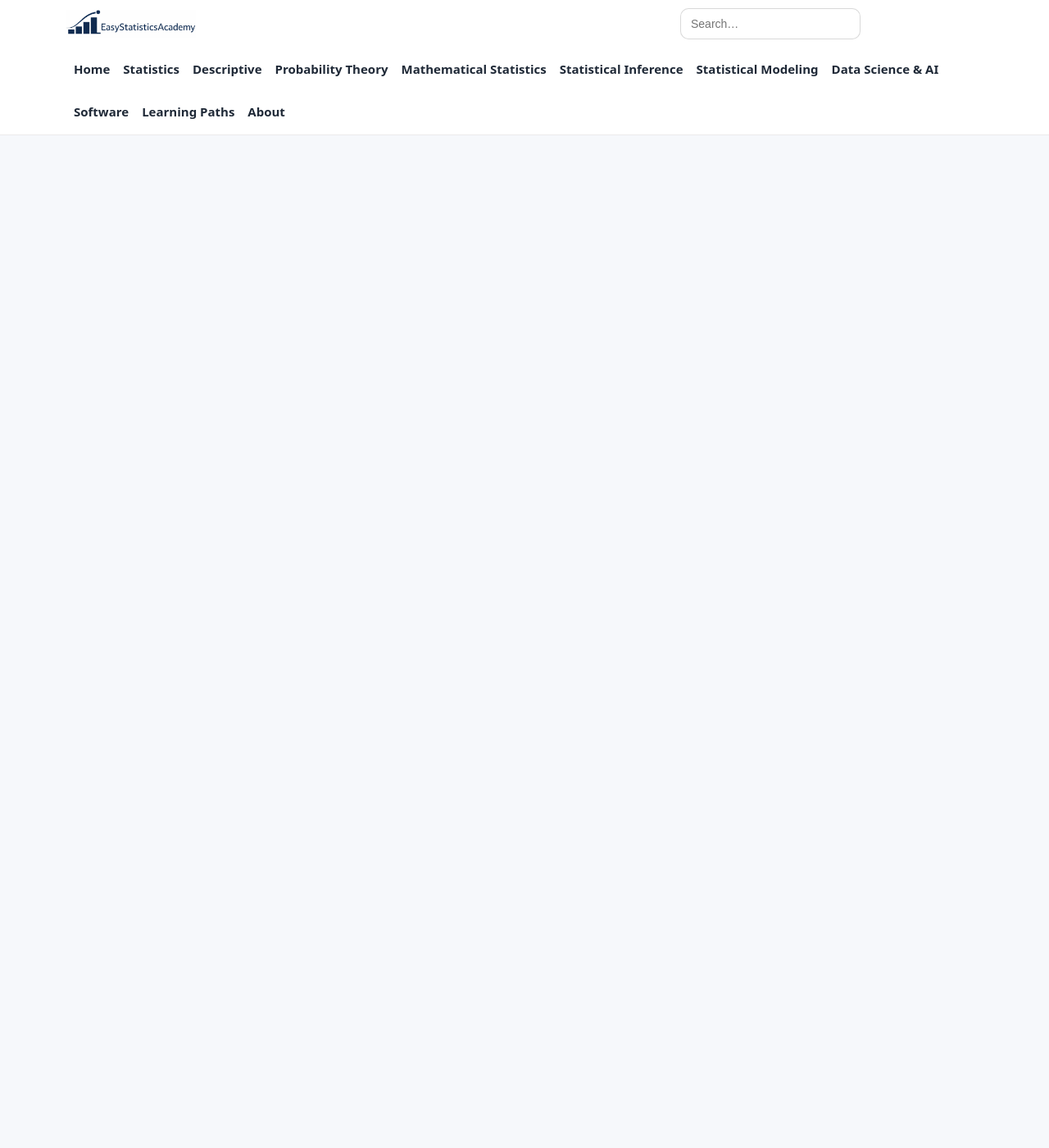
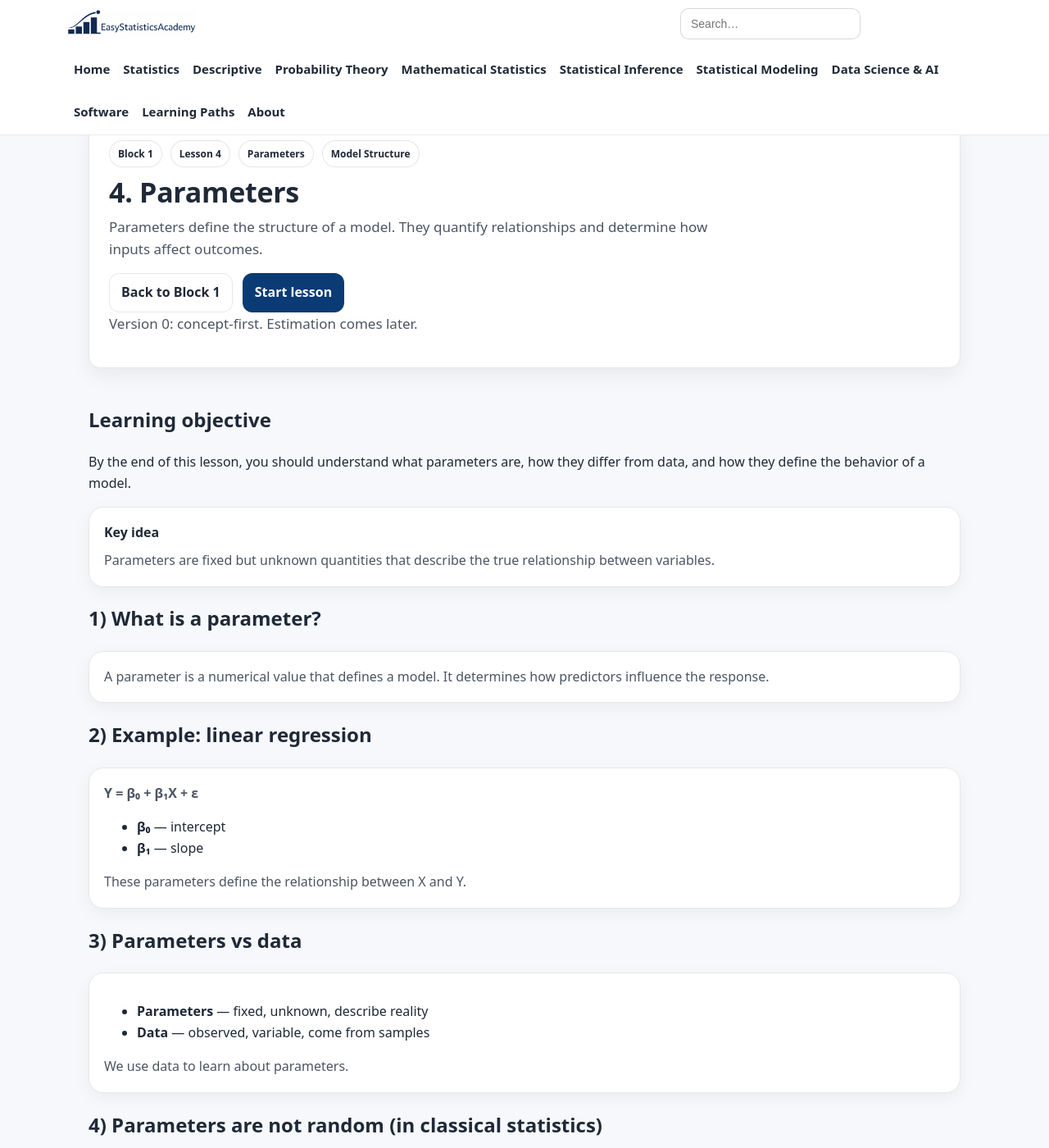
Before and after one commit to ammar-homaida-statistics/easystatisticsacademy, a Jekyll site: the page built from modeling/foundations/parameters/index.md, in a window 1280 px wide and 1400 px high, scrolled down 270 px. Shown: the whole window at 82% size. Built offline with Jekyll 4.4.1, drawn with Linux system fonts in a browser that asks for light colours; our own code applies the rules of GitHub Pages for plain Markdown files; before the commit the page ends 900 px from its top, so only the background shows below that; some of the changed text lies outside the part shown.

Commit message:
Add lesson content

```diff
--- a/modeling/foundations/parameters/index.md
+++ b/modeling/foundations/parameters/index.md
@@ -1 +1,164 @@
-coming soon
+---
+layout: default
+title: 4. Parameters
+permalink: /modeling/foundations/parameters/
+sidebar: false
+---
+
+<!-- UNDER CONSTRUCTION -->
+<section class="section section-slim">
+  <div class="callout" style="background:#fff4e5; border:2px solid #ff9800; padding:2rem; border-radius:12px;">
+    <h2 style="color:#e65100;">🚧 Lesson Under Construction</h2>
+    <p>
+      Version 0 focuses on understanding parameters conceptually.
+      Estimation methods and inference will be developed later.
+    </p>
+  </div>
+</section>
+
+<!-- ✅ Update last visited lesson -->
+<script>
+(function () {
+  localStorage.setItem("esa_continue_modeling_foundations_lesson_v0", JSON.stringify({
+    url: "/modeling/foundations/parameters/",
+    label: "Lesson 4 — Parameters",
+    ts: Date.now()
+  }));
+})();
+</script>
+
+<!-- HERO -->
+<section class="hero hero-section">
+  <div class="hero-card">
+
+    <div class="badge-row">
+      <span class="badge">Block 1</span>
+      <span class="badge">Lesson 4</span>
+      <span class="badge">Parameters</span>
+      <span class="badge">Model Structure</span>
+    </div>
+
+    <h1>4. Parameters</h1>
+
+    <p class="lead">
+      Parameters define the structure of a model.
+      They quantify relationships and determine how inputs affect outcomes.
+    </p>
+
+    <div class="hero-actions">
+      <a class="btn btn-outline" href="/modeling/foundations/">Back to Block 1</a>
+      <a class="btn" href="#lesson">Start lesson</a>
+    </div>
+
+    <p class="muted-mini">
+      Version 0: concept-first. Estimation comes later.
+    </p>
+
+  </div>
+</section>
+
+<!-- LESSON -->
+<section class="section" id="lesson">
+
+  <h2>Learning objective</h2>
+  <p>
+    By the end of this lesson, you should understand what parameters are,
+    how they differ from data, and how they define the behavior of a model.
+  </p>
+
+  <div class="card">
+    <h3>Key idea</h3>
+    <p>
+      Parameters are fixed but unknown quantities that describe the true relationship
+      between variables.
+    </p>
+  </div>
+
+  <h2>1) What is a parameter?</h2>
+  <div class="card">
+    <p>
+      A parameter is a numerical value that defines a model.
+      It determines how predictors influence the response.
+    </p>
+  </div>
+
+  <h2>2) Example: linear regression</h2>
+  <div class="card">
+    <p><strong>Y = β₀ + β₁X + ε</strong></p>
+    <ul>
+      <li><strong>β₀</strong> — intercept</li>
+      <li><strong>β₁</strong> — slope</li>
+    </ul>
+    <p>
+      These parameters define the relationship between X and Y.
+    </p>
+  </div>
+
+  <h2>3) Parameters vs data</h2>
+  <div class="card">
+    <ul>
+      <li><strong>Parameters</strong> — fixed, unknown, describe reality</li>
+      <li><strong>Data</strong> — observed, variable, come from samples</li>
+    </ul>
+    <p>
+      We use data to learn about parameters.
+    </p>
+  </div>
+
+  <h2>4) Parameters are not random (in classical statistics)</h2>
+  <div class="card">
+    <p>
+      In standard statistical modeling, parameters are fixed values.
+      The randomness comes from the data, not from the parameters.
+    </p>
+  </div>
+
+  <h2>5) Role of parameters in modeling</h2>
+  <div class="card">
+    <ul>
+      <li>Define the shape of the model</li>
+      <li>Quantify relationships</li>
+      <li>Enable prediction</li>
+      <li>Support interpretation</li>
+    </ul>
+  </div>
+
+  <h2>6) True vs estimated parameters</h2>
+  <div class="card">
+    <p>
+      The true parameters are unknown.
+      We estimate them using data (later: estimators like β̂).
+    </p>
+  </div>
+
+  <h2>7) Why this matters</h2>
+  <div class="card">
+    <p>
+      Understanding parameters prevents confusion between:
+      the true relationship and what we observe in data.
+    </p>
+  </div>
+
+  <div class="card">
+    <h3>Outcome of this lesson</h3>
+    <ul>
+      <li>Define parameters in a model</li>
+      <li>Distinguish parameters from data</li>
+      <li>Understand parameters as fixed but unknown</li>
+      <li>Explain the role of parameters in modeling</li>
+      <li>Recognize the need for estimation</li>
+    </ul>
+  </div>
+
+  <div class="card">
+    <h3>Next step</h3>
+    <p>
+      Now we distinguish two different goals of modeling:
+      prediction vs explanation.
+    </p>
+    <a class="btn" href="/modeling/foundations/prediction-vs-explanation/">
+      Next lesson: Prediction vs Explanation →
+    </a>
+  </div>
+
+</section>
```
